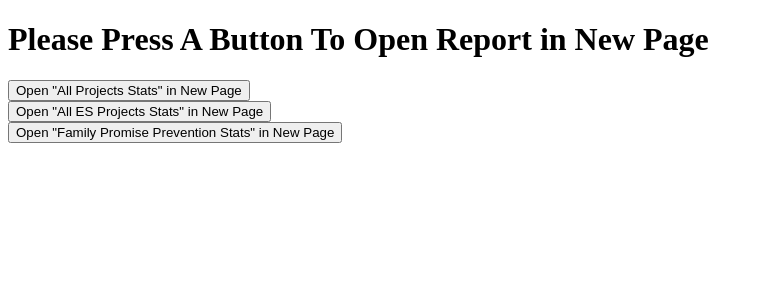
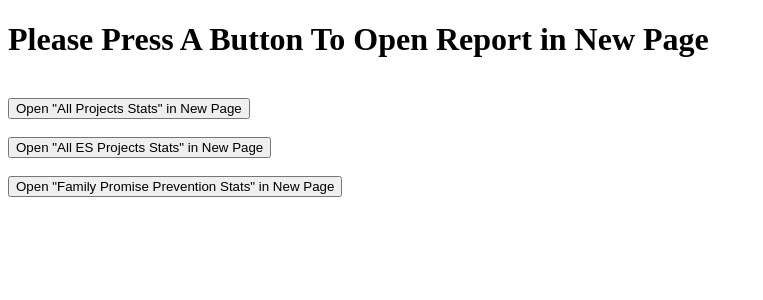
Before and after one commit to fpspokane/reports, an Angular app: page / in a window 1280 px wide. Shown: the top 300 px of the page, without its empty margins (0-763 px from the left). Built offline with nearby package versions, Linux system fonts and the light colour scheme; what ng2-charts would draw is missing.

Commit message:
add spaces

```diff
--- a/src/app/app.component.html
+++ b/src/app/app.component.html
@@ -3,11 +3,20 @@
 <h1 class="instructions">Please Press A Button To Open Report in New Page</h1>
 </div>
 <div>
+  <br>
+</div>
+<div>
   <button (click)="openAllProjectsStats()">Open "All Projects Stats" in New Page</button>
+</div>
+<div>
+  <br>
 </div>
 <div>
   <button (click)="openEsStats()">Open "All ES Projects Stats" in New Page</button>
 </div>
 <div>
+  <br>
+</div>
+<div>
   <button (click)="openFamPromPreventionStats()">Open "Family Promise Prevention Stats" in New Page</button>
 </div>
```
